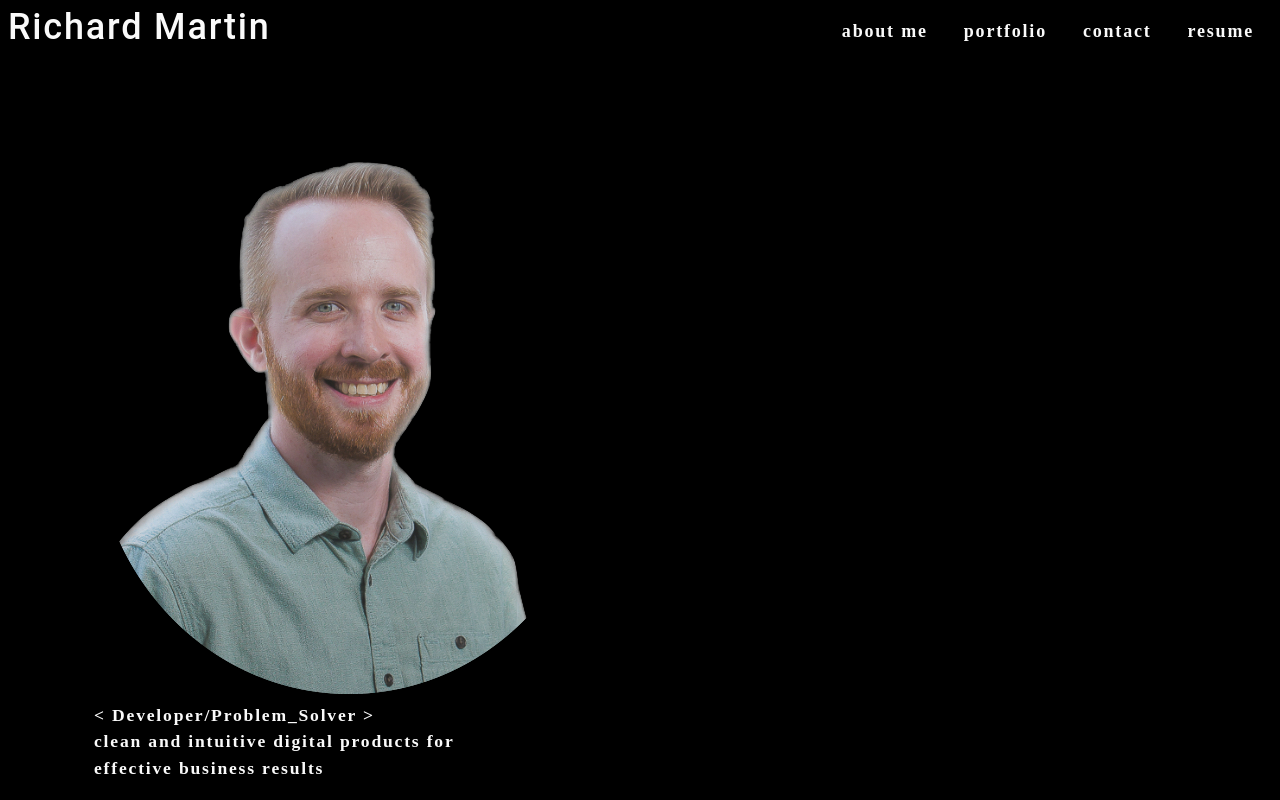
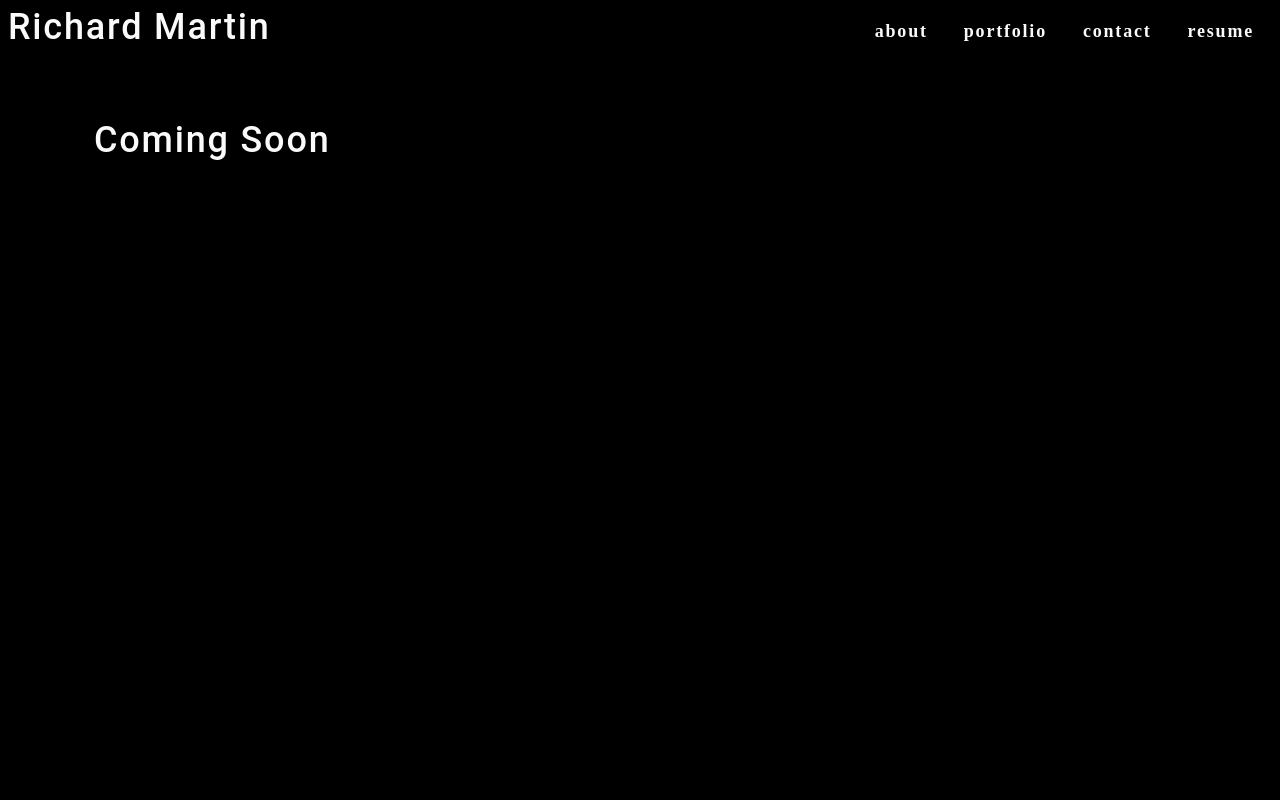
Before and after one commit to rmartin1985/Richard-Martin-portfolio, a React (Create React App) app: page /resume in a window 1280 px wide. Shown: the top 800 px of the page. Built offline with nearby package versions, Linux system fonts and the light colour scheme.

Commit message:
Fixed routing to load correct pages

```diff
--- a/package.json
+++ b/package.json
@@ -12,9 +12,8 @@
     "emailjs-com": "^3.1.0",
     "react": "^17.0.2",
     "react-dom": "^17.0.2",
-    "react-horizontal-scroll-container": "^1.0.1",
     "react-router-dom": "^5.3.0",
-    "react-scripts": "4.0.3",
+    "react-scripts": "5.0.0",
     "web-vitals": "^1.1.2"
   },
   "scripts": {
@@ -25,8 +24,7 @@
   },
   "eslintConfig": {
     "extends": [
-      "react-app",
-      "react-app/jest"
+      "react-app"
     ]
   },
   "browserslist": {
--- a/src/App.js
+++ b/src/App.js
@@ -1,24 +1,35 @@
 import React from 'react';
-// import { BrowserRouter as Router, Route, Switch } from 'react-router-dom';
-import About from './components/About';
-import Hero from './components/Hero';
+import { BrowserRouter as Router, Route, Switch } from 'react-router-dom';
+import About from './pages/About';
+// import Hero from './components/Hero';
 import Header from './components/Header';
-import Portfolio from './components/Portfolio';
-import ContactForm from './components/Contact';
+import Portfolio from './pages/Portfolio';
+import ContactForm from './pages/Contact';
+import Resume from './pages/Resume';
 
 
 
 function App() {
   return (
-    <div>
-      <Header></Header>
-      <main>
-        <Hero></Hero>
-        <About></About>
-        <Portfolio></Portfolio>
-        <ContactForm></ContactForm>
-      </main>
-    </div>
+    <Router>
+      <div>
+        <Header></Header>
+
+        <main>
+          <Switch>
+            <Route exact path='/' component={About} />
+            <Route exact path='/about' component={About} />
+            <Route exact path='/portfolio' component={Portfolio} />
+            <Route exact path='/contact' component={ContactForm} />
+            <Route exact path='/resume' component={Resume} />
+
+            <Route render={() => <h1 className='display-2'>Wrong Page!</h1>} />
+          </Switch>
+        </main>
+
+
+      </div>
+    </Router>
   );
 }
 
--- a/src/components/Nav/index.js
+++ b/src/components/Nav/index.js
@@ -1,24 +1,27 @@
 import React from "react";
+import { Link } from 'react-router-dom';
 
 function Nav() {
 
     return (
+
             <nav>
                 <ul className="flex-row space-evenly">
                     <li className="mx-2">
-                    <a href="#about-me">about me</a>
+                        <Link as={Link} to='/about'>about</Link>
                     </li>
                     <li className="mx-2">
-                    <a href="#portfolio">portfolio</a>
+                        <Link as={Link} to='/portfolio'>portfolio</Link>
                     </li>
                     <li className="mx-2">
-                    <a href="#contact">contact</a>
+                        <Link as={Link} to='/contact'>contact</Link>
                     </li>
                     <li className="mx-2">
-                    <a href="#resume">resume</a>
+                        <Link as={Link} to='resume'>resume</Link>
                     </li>
                 </ul>
             </nav>
+
     );
 }
 
--- a/src/components/Project/index.js
+++ b/src/components/Project/index.js
@@ -43,7 +43,7 @@ function Project(props) {
             title={project.title}
             subtitle={project.author}
             actionIcon={
-              <IconButton onClick={event => window.location.href=`${project.link}`} className={classes.clickableIcon}
+              <IconButton className={classes.clickableIcon}
                 sx={{ color: 'rgba(255, 255, 255, 0.54)' }}
                 aria-label={`info about ${project.title}`}
 
--- a/src/components/Contact/index.js
+++ b/src/pages/Contact.js
@@ -1,6 +1,6 @@
 import React, { useState } from 'react';
 
-import { validateEmail } from '../../utils/helpers';
+import { validateEmail } from '../utils/helpers';
 
 function ContactForm() {
   const [formState, setFormState] = useState({ name: '', email: '', message: '' });
--- /dev/null
+++ b/src/pages/Resume.js
@@ -0,0 +1,10 @@
+import React from "react";
+
+
+function Resume() {
+    return (
+        <h1>Coming Soon</h1>
+    );
+};
+
+export default Resume;
```
Also changed, not shown: src/pages/Portfolio.js (renamed from src/components/Portfolio/index.js, +6 -6 lines), src/components/Resume/index.js (deleted), src/pages/About.js (renamed from src/components/About/index.js), 1 other file (tests, documents, lock files or other folders). Lines whose indentation alone changed are shown as unchanged.
